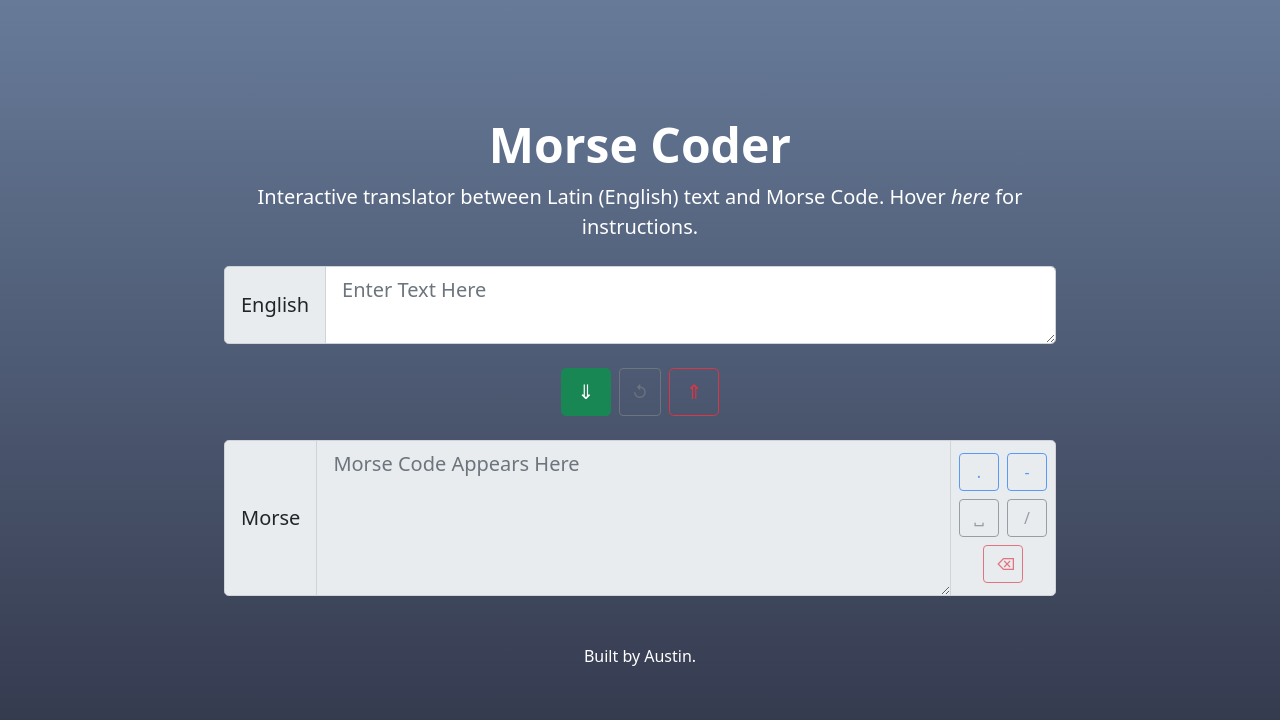
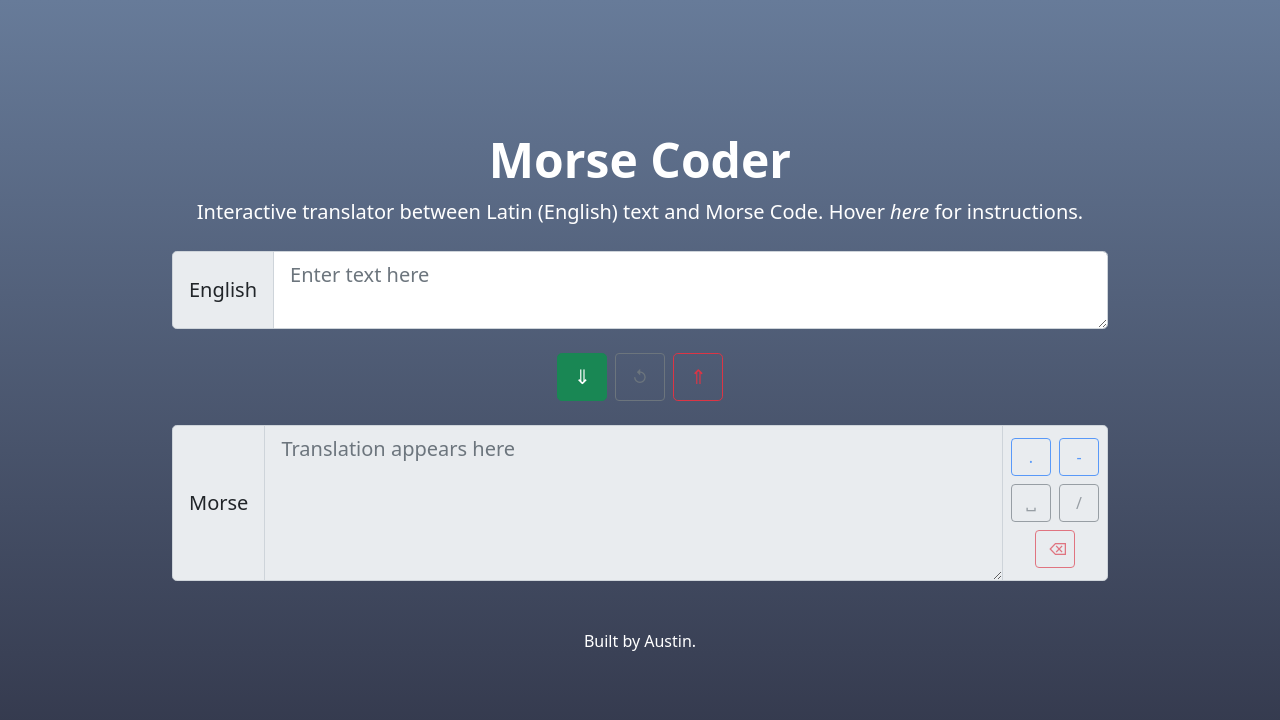
Before and after one commit to austnly/morse-coder, a plain HTML site: page index.html in a window 1280 px wide. Drawn offline with nearby package versions, Linux system fonts and the light colour scheme.

Commit message:
Minor changes (placeholders change on click and fix scss lines)

```diff
--- a/index.html
+++ b/index.html
@@ -26,7 +26,7 @@
 				class="p-3 text-center d-flex flex-column align-items-center body"
 			>
 				<h1 class="display-5 fw-bold body--head">Morse Coder</h1>
-				<div class="col-md-8 translator">
+				<div class="col-md-9 translator">
 					<p class="lead mb-4 translator__desc">
 						Interactive translator between Latin (English) text and
 						Morse Code. Hover
@@ -35,7 +35,7 @@
 							data-bs-placement="bottom"
 							data-bs-html="true"
 							title="Select direction of translation and use keyboard or input buttons for Morse input.<br />&blank; is a space between morse characters.<br />/ is a space between words. <br />Multiple &blank; will be interpreted as a space between words.<br />Invalid morse code will show as �.<br />⌫ deletes the last character ignoring spaces. <br />Happy translating!"
-							>here</em
+							><strong>here</strong></em
 						>
 						for instructions.
 					</p>
@@ -49,7 +49,7 @@
 							id="translator__input__box--eng"
 							class="form-control translator__input__box translator__input__box--eng"
 							aria-label="English"
-							placeholder="Enter Text Here"
+							placeholder="Enter text here"
 						></textarea>
 					</div>
 
@@ -110,7 +110,7 @@
 							id="translator__input__box--mor"
 							class="form-control translator__input__box translator__input__box--mor"
 							aria-label="Morse"
-							placeholder="Morse Code Appears Here"
+							placeholder="Translation appears here"
 							readonly
 						></textarea>
 						<span
--- a/script.js
+++ b/script.js
@@ -269,6 +269,8 @@ translateBtn.addEventListener("change", () => {
 		console.log("translate button click registered");
 		eng.removeAttribute("readonly");
 		morse.setAttribute("readonly", "");
+		eng.setAttribute("placeholder", "Enter text here");
+		morse.setAttribute("placeholder", "Translation appears here");
 		morseBtns.forEach((btn) => {
 			btn.setAttribute("disabled", "");
 		});
@@ -279,6 +281,8 @@ backTransBtn.addEventListener("change", () => {
 	if (morse.hasAttribute("readonly")) {
 		console.log("back translate button click registered");
 		morse.removeAttribute("readonly");
+		morse.setAttribute("placeholder", "Enter text here");
+		eng.setAttribute("placeholder", "Translation appears here");
 		eng.setAttribute("readonly", "");
 		morseBtns.forEach((btn) => {
 			btn.removeAttribute("disabled");
--- a/style.scss
+++ b/style.scss
@@ -1,4 +1,5 @@
-main {
+html,
+body {
 	background: linear-gradient(rgb(103, 123, 153), rgb(48, 52, 71));
 	color: white;
 }
@@ -16,6 +17,9 @@ main {
 
 	// &__desc {
 	// }
+	&__btn {
+		width: 50px;
+	}
 
 	&__input {
 		&--label {
@@ -45,6 +49,7 @@ main {
 #translator__input__box--eng,
 #translator__input__box--mor {
 	@media only screen and (max-width: 575.98px) {
-		border-radius: 0.3rem;
+		border-top-left-radius: 0.3rem;
+		border-bottom-left-radius: 0.3rem;
 	}
 }
```
Also changed, not shown: style.css.
